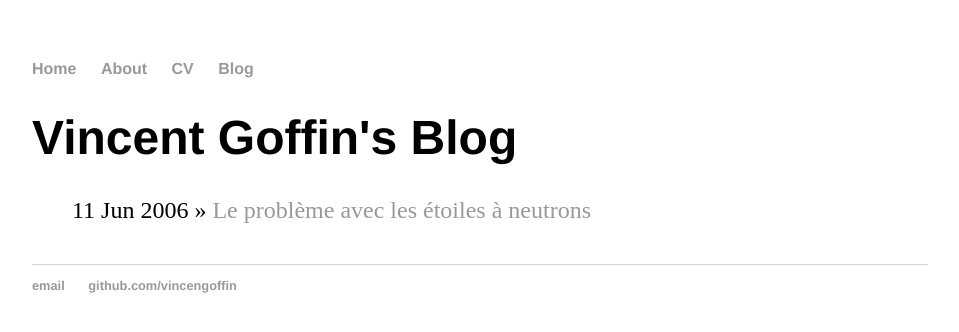
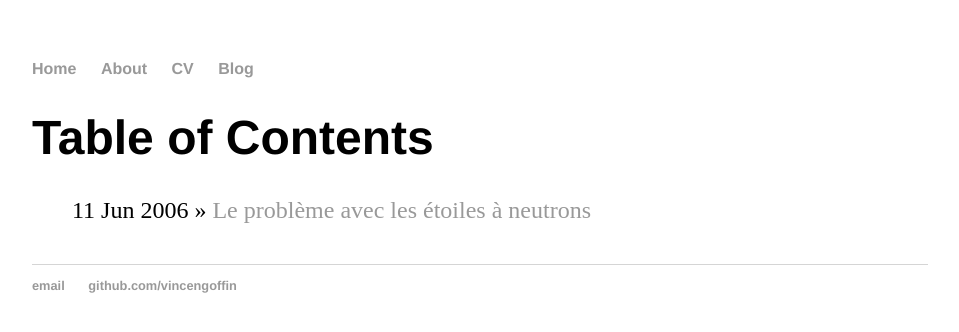
Before and after one commit to vincegoffin/vincegoffin.github.io, a Jekyll site: the page built from blog/index.html, in a window 1280 px wide. Shown: the top 332 px of the page, without its empty margins (160-1119 px from the left). Built offline with Jekyll 4.4.1, drawn with Linux system fonts in a browser that asks for light colours.

Commit message:
Update index.html

```diff
--- a/blog/index.html
+++ b/blog/index.html
@@ -1,6 +1,6 @@
 ---
 layout: default
-title: Vincent Goffin's Blog
+title: Table of Contents
 ---
 	<h1>{{ page.title }}</h1>
 	<ul class="posts">
```
